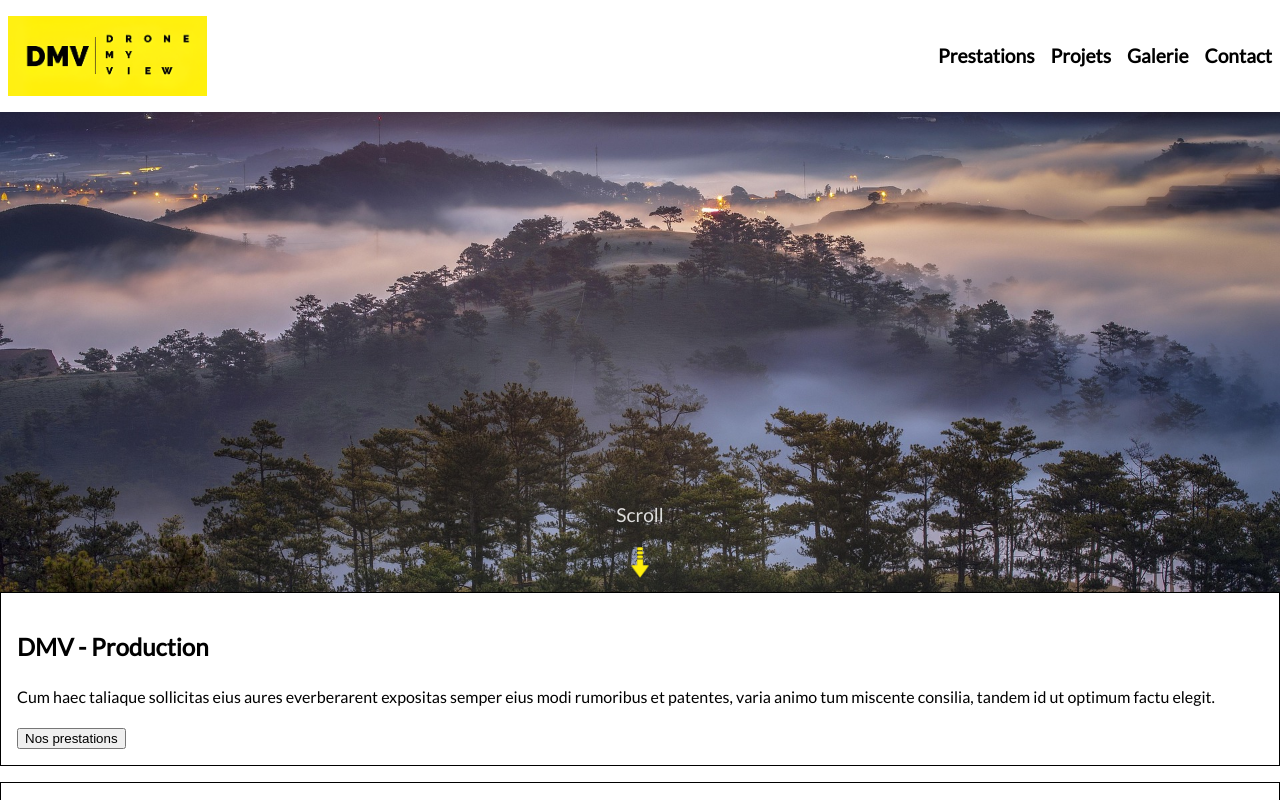
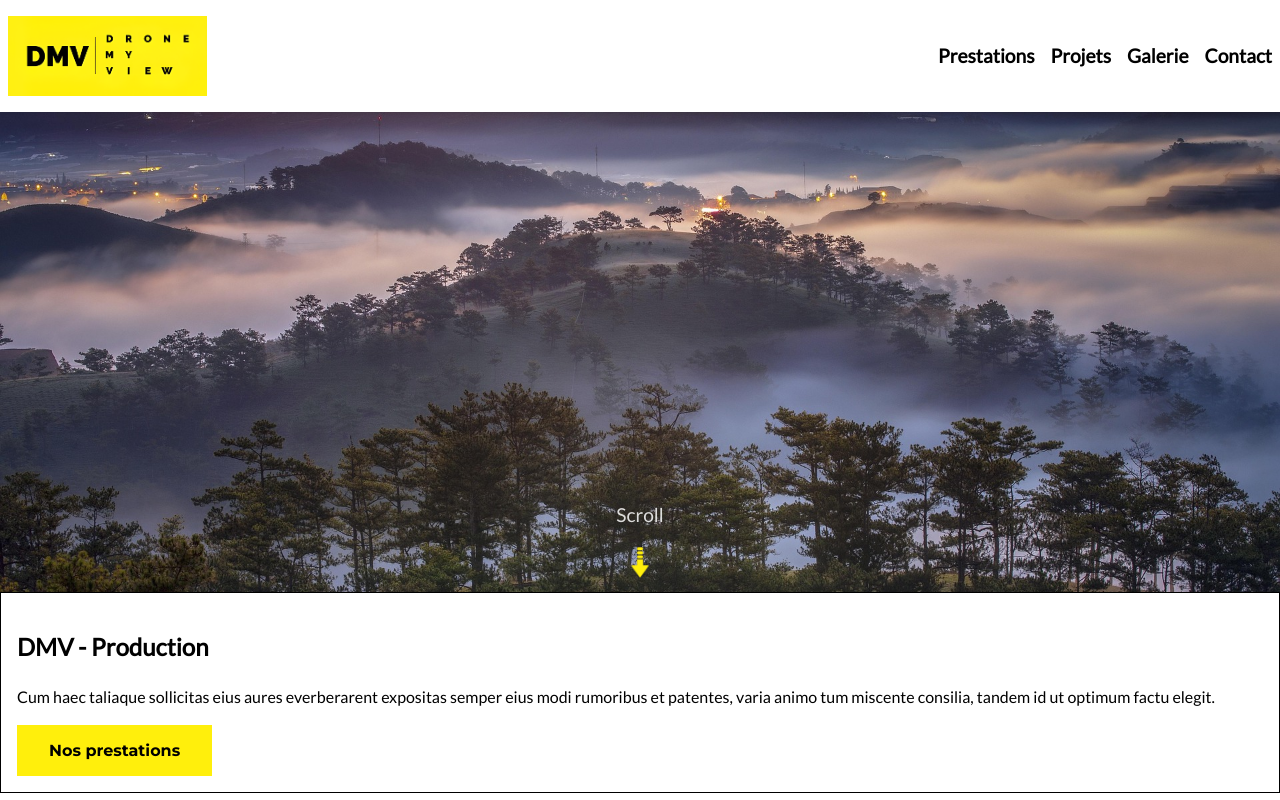
Before and after one commit to Guillaume811/site_dmv, a React (Create React App) app in the folder dmv/: page / in a window 1280 px wide. Shown: the top 800 px of the page. Built offline with nearby package versions, Linux system fonts and the light colour scheme.

Commit message:
création component button and custom

```diff
--- /dev/null
+++ b/dmv/src/components/Button/Button.module.scss
@@ -0,0 +1,19 @@
+@import '../../styles/variables.scss';
+@import '../../styles/fonts.scss';
+
+.button {
+    background-color: $primary;
+    color: $secondary;
+    font-family: $font-subtitile, sans-serif;
+    padding: 1rem 2rem;
+    border: none;
+    border-radius: 0;
+    font-size: 1rem;
+    font-weight: 600;
+    cursor: pointer;
+    transition: background-color 0.3s ease;
+
+    &:hover {
+        background-color: darken($primary, 10%);
+    }
+}
--- a/dmv/src/components/Button/Button.tsx
+++ b/dmv/src/components/Button/Button.tsx
@@ -1,13 +1,42 @@
 import React from 'react';
+import styles from "./Button.module.scss";
+import { Link } from 'react-router-dom';
 
 // Typage
 type ButtonProps = {
     text: string;
+    to?: string;
+    onClick?: () => void;
+    type?: 'button' | 'submit';
 };
 
-// Composant
-const Button: React.FC<ButtonProps> = ({ text }) => {
-    return <button>{text}</button>;
+/* Button component
+* Type:
+* - text: string - The text to display on the button
+* - to: string - The link to navigate to when the button is clicked (optional)
+* - onClick: function - The function to call when the button is clicked (optional)
+* - type: string - The type of the button (optional, default is 'button')
+*
+* Usage:
+* - If `to` is provided, the button will be a link that navigates to the specified URL when clicked.
+* - If `type` and/or `onClick` is provided, the button will call the specified function when clicked.
+
+*/
+const Button: React.FC<ButtonProps> = ({ text, to, onClick, type }) => {
+
+    if (to) {
+        return (
+            <Link to={to} className={styles.button}>
+                {text}
+            </Link>
+        );
+    }
+
+    return (
+        <button type={type} onClick={onClick} className={styles.button}>
+            {text}
+        </button>
+    )
 };
 
 export default Button;
```
